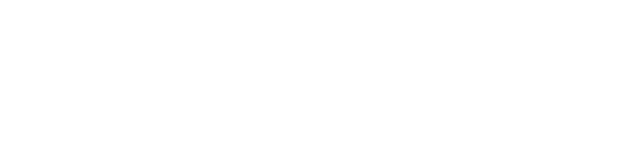
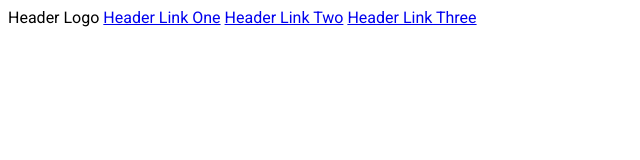
Before and after one commit to AshFreeStiletto/Landing-page, a plain HTML site: page index.html in a window 1280 px wide. Shown: the whole page, without its empty margins (0-640 px from the left). Drawn offline with Linux system fonts and the light colour scheme.

Commit message:
Add header text
Added text to the header

```diff
--- a/index.html
+++ b/index.html
@@ -10,6 +10,11 @@
 <link rel="stylesheet" href="style.css">
 </head>
 <body>
-
+    <header>
+        Header Logo
+        <a href="#">Header Link One</a>
+        <a href="#">Header Link Two</a>
+        <a href="#">Header Link Three</a>
+    </header>
 </body>
 </html>
```
